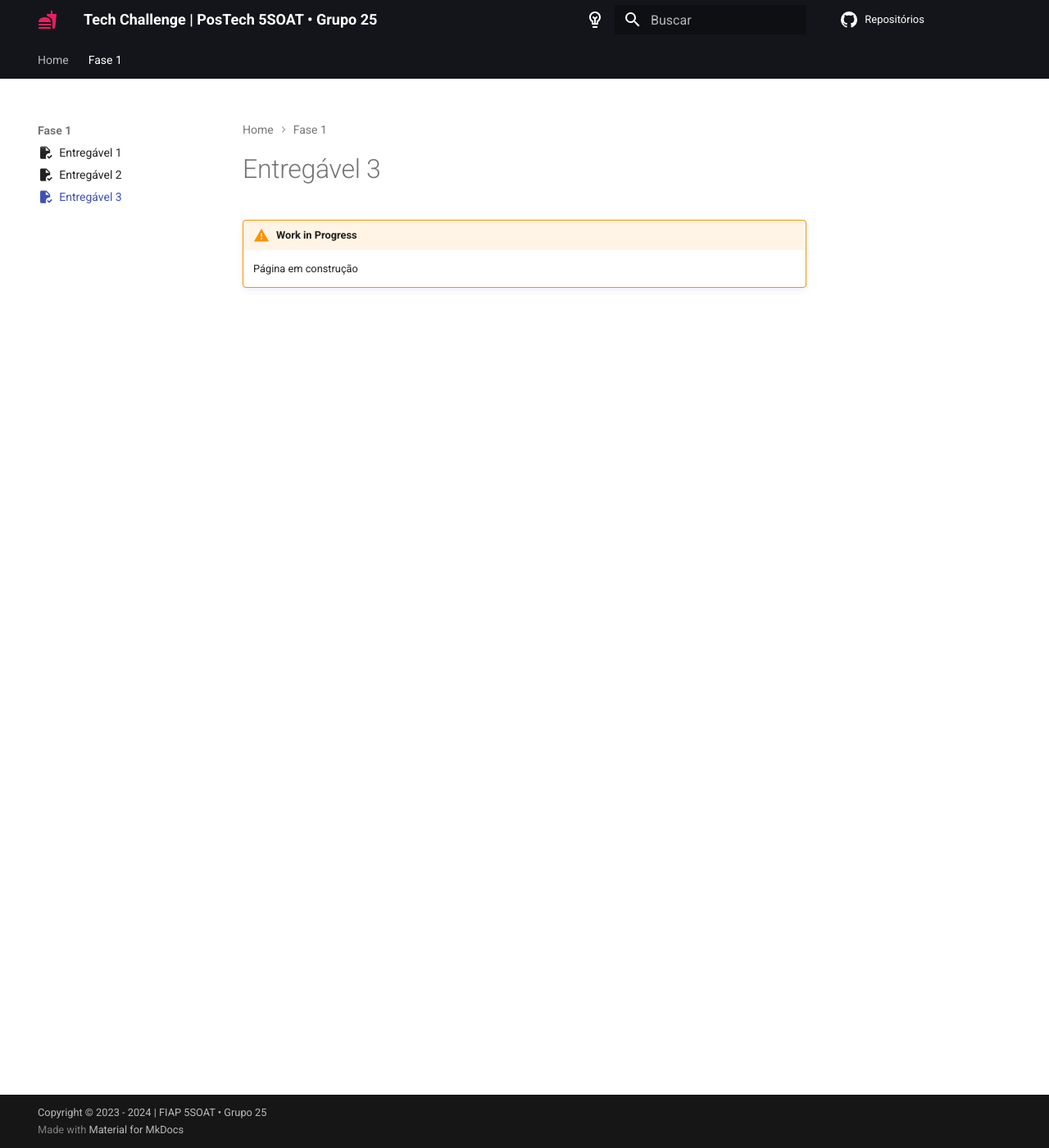
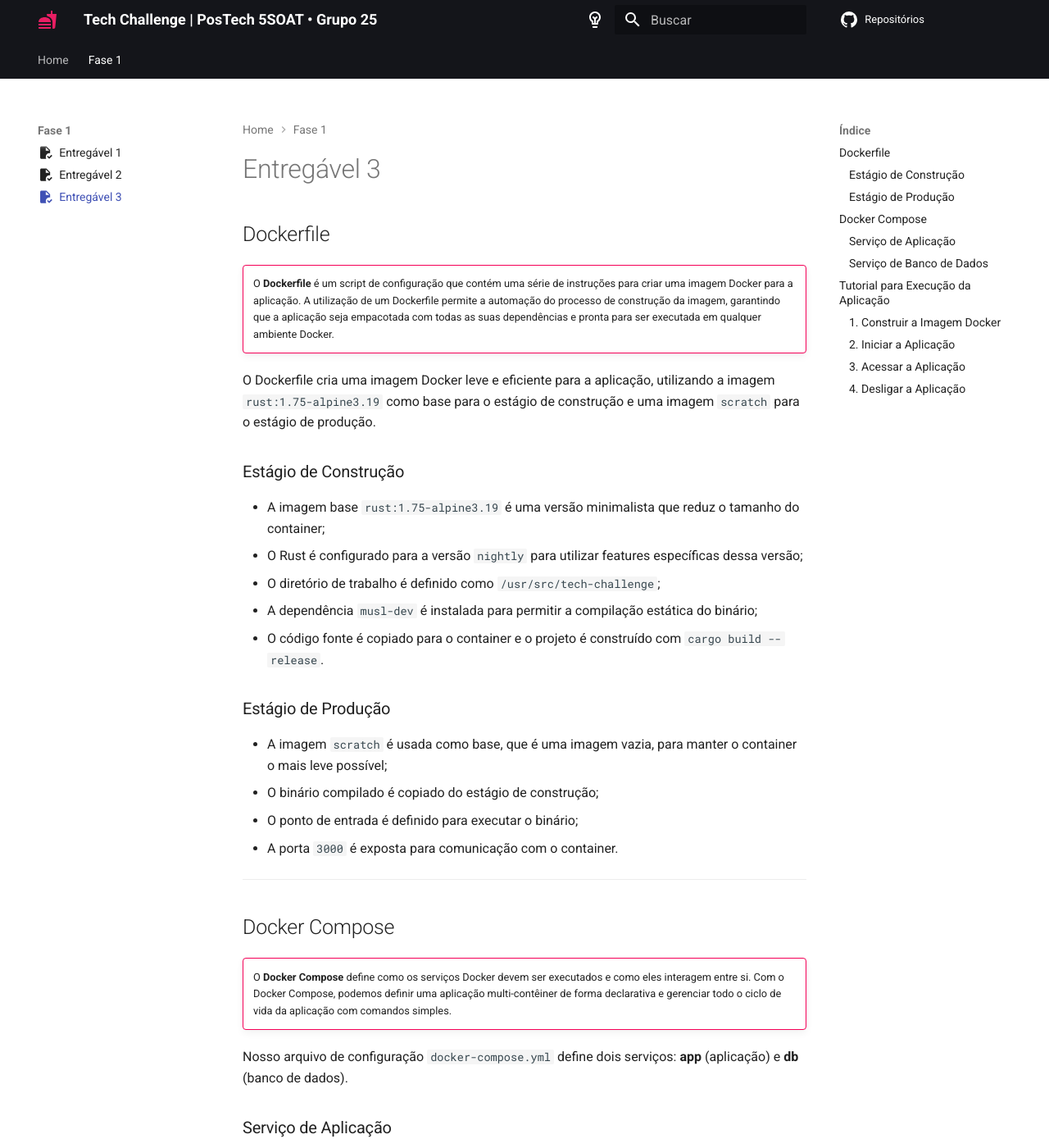
Before and after one commit to postech-5soat-grupo-25/postech-5soat-grupo-25.github.io, an MkDocs documentation site: the page built from docs/fase_1/entregavel_3.md, in a window 1280 px wide and 1400 px high. Shown: the whole window at 82% size. Built offline with MkDocs 1.6.1 and Material for MkDocs 9.7.7, drawn with Linux system fonts in a browser that asks for light colours; some of the changed text lies outside the part shown.

Commit message:
adding docs for entregavel 3

```diff
--- a/docs/fase_1/entregavel_3.md
+++ b/docs/fase_1/entregavel_3.md
@@ -3,5 +3,69 @@ title: Entregável 3
 icon: material/file-check
 ---
 
-!!! WARNING "Work in Progress"
-    Página em construção
+## Dockerfile
+
+!!! BUG ""
+    O **Dockerfile** é um script de configuração que contém uma série de instruções para criar uma imagem Docker para a aplicação. A utilização de um Dockerfile permite a automação do processo de construção da imagem, garantindo que a aplicação seja empacotada com todas as suas dependências e pronta para ser executada em qualquer ambiente Docker.
+
+O Dockerfile cria uma imagem Docker leve e eficiente para a aplicação, utilizando a imagem `rust:1.75-alpine3.19` como base para o estágio de construção e uma imagem `scratch` para o estágio de produção.
+
+### Estágio de Construção
+
+- A imagem base `rust:1.75-alpine3.19` é uma versão minimalista que reduz o tamanho do container;
+- O Rust é configurado para a versão `nightly` para utilizar features específicas dessa versão;
+- O diretório de trabalho é definido como `/usr/src/tech-challenge`;
+- A dependência `musl-dev` é instalada para permitir a compilação estática do binário;
+- O código fonte é copiado para o container e o projeto é construído com `cargo build --release`.
+
+### Estágio de Produção
+
+- A imagem `scratch` é usada como base, que é uma imagem vazia, para manter o container o mais leve possível;
+- O binário compilado é copiado do estágio de construção;
+- O ponto de entrada é definido para executar o binário;
+- A porta `3000` é exposta para comunicação com o container.
+
+---
+
+## Docker Compose
+
+!!! BUG ""
+    O **Docker Compose** define como os serviços Docker devem ser executados e como eles interagem entre si. Com o Docker Compose, podemos definir uma aplicação multi-contêiner de forma declarativa e gerenciar todo o ciclo de vida da aplicação com comandos simples.
+
+Nosso arquivo de configuração `docker-compose.yml` define dois serviços: **app** (aplicação) e **db** (banco de dados).
+
+### Serviço de Aplicação
+
+- Constrói a imagem da aplicação a partir do Dockerfile descrito anteriormente;
+- Reinicia automaticamente sempre que há uma falha;
+- Mapeia a porta `8080` do host para a porta `3000` do container;
+- Define a dependência no serviço `db`;
+- Utiliza um arquivo `.env` para carregar variáveis de ambiente;
+- Define variáveis de ambiente adicionais para a conexão com o banco de dados e outras configurações.
+
+### Serviço de Banco de Dados
+
+- Utiliza a imagem `postgres:15.2-alpine`;
+- Reinicia automaticamente sempre que há uma falha;
+- Define variáveis de ambiente para a configuração do PostgreSQL;
+- Mapeia a porta `5432` do host para a porta `5432` do container.
+
+---
+
+## Tutorial para Execução da Aplicação
+
+#### 1. Construir a Imagem Docker
+
+   Execute `make build` para construir a imagem Docker da aplicação. Isso também construirá a imagem do banco de dados se necessário.
+
+#### 2. Iniciar a Aplicação
+
+   Após a construção, execute `make run` para iniciar a aplicação. Isso iniciará tanto o serviço da aplicação quanto o serviço do banco de dados.
+
+#### 3. Acessar a Aplicação
+
+   Com a aplicação em execução, você pode acessá-la através do [localhost:8080](http://localhost:8080/docs/index.html) no seu navegador ou utilizando um cliente HTTP. Nessa etapa você pode interagir com a aplicação utilizando os endpoints descritos no [Entregável 2](../entregavel_2/) e acessar a Swagger UI disponibilizada.
+
+#### 4. Desligar a Aplicação
+
+   Quando terminar, execute `make down` para desligar a aplicação e remover os containers.
```
Also changed, not shown: docs/fase_1/entregavel_2.md (+13 -15 lines).
